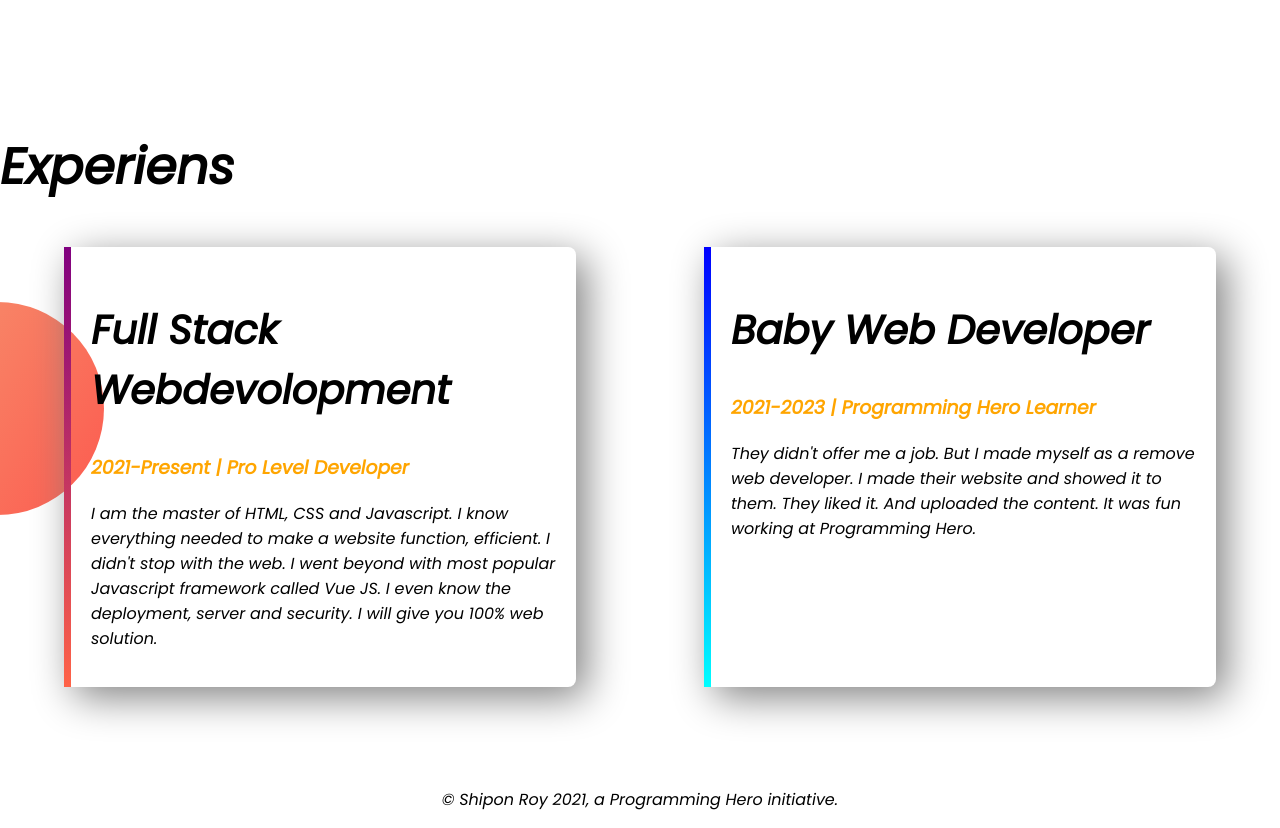
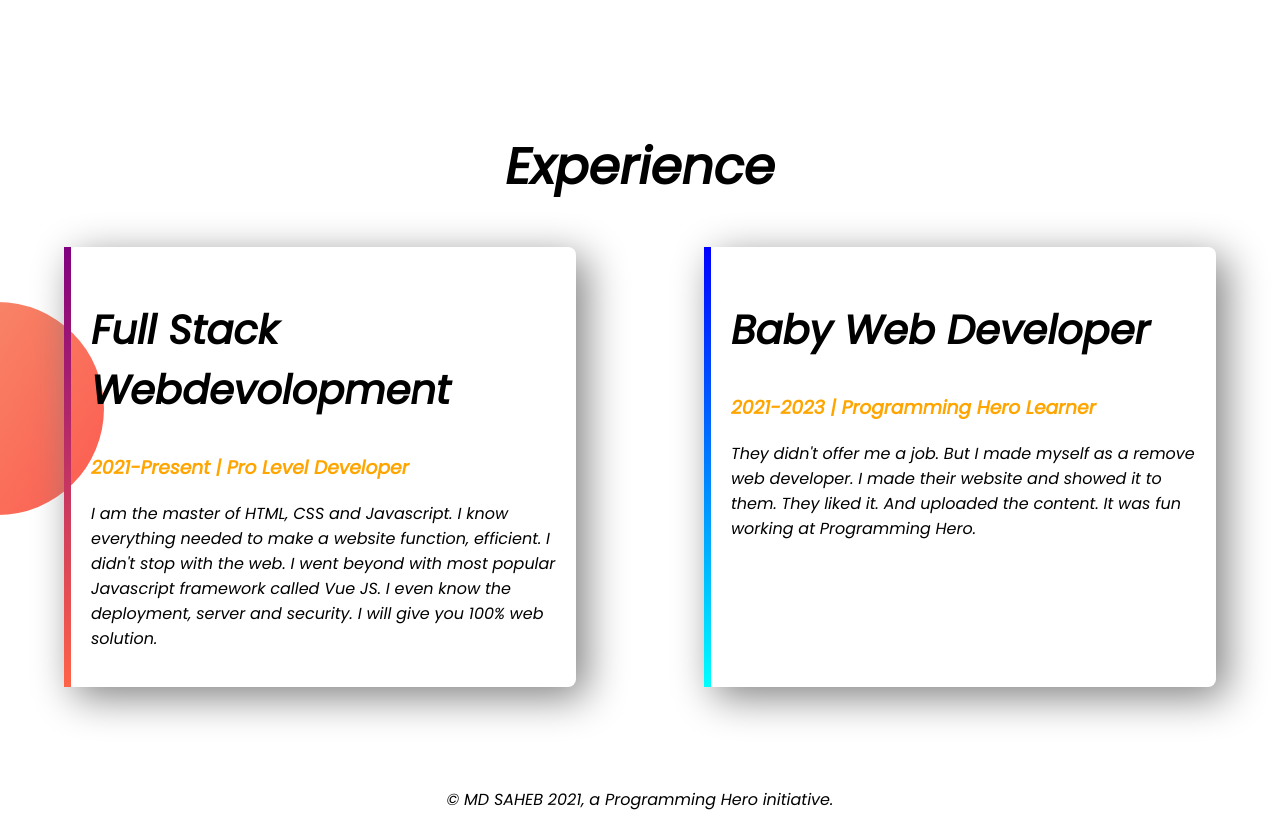
Before and after one commit to sahhebali/portfolio-website-mileston1, a plain HTML site: page index.html in a window 1280 px wide. Shown: the part 1282-2110 px from the top of the page. Drawn offline with Linux system fonts and the light colour scheme.

Commit message:
footer edid

```diff
--- a/index.html
+++ b/index.html
@@ -44,7 +44,7 @@
         </div>
     </section>
     <section class="experienc-area">
-        <h1>Experiens</h1>
+        <h1 id="experience">Experience</h1>
         <div class="flexible-container">
             <div id="md-ali" class="experience-item">
                 <h2>Full Stack Webdevolopment</h2>
@@ -63,7 +63,7 @@
             </div>
     </section>
     <footer>
-        <p>© Shipon Roy 2021, a Programming Hero initiative.</p>
+        <p>© MD SAHEB 2021, a Programming Hero initiative.</p>
     </footer>
 </body>
 
--- a/style.css
+++ b/style.css
@@ -74,3 +74,6 @@ color: orange;
 footer p {
     text-align: center;
 }
+#experience{
+    text-align: center;
+}
```
